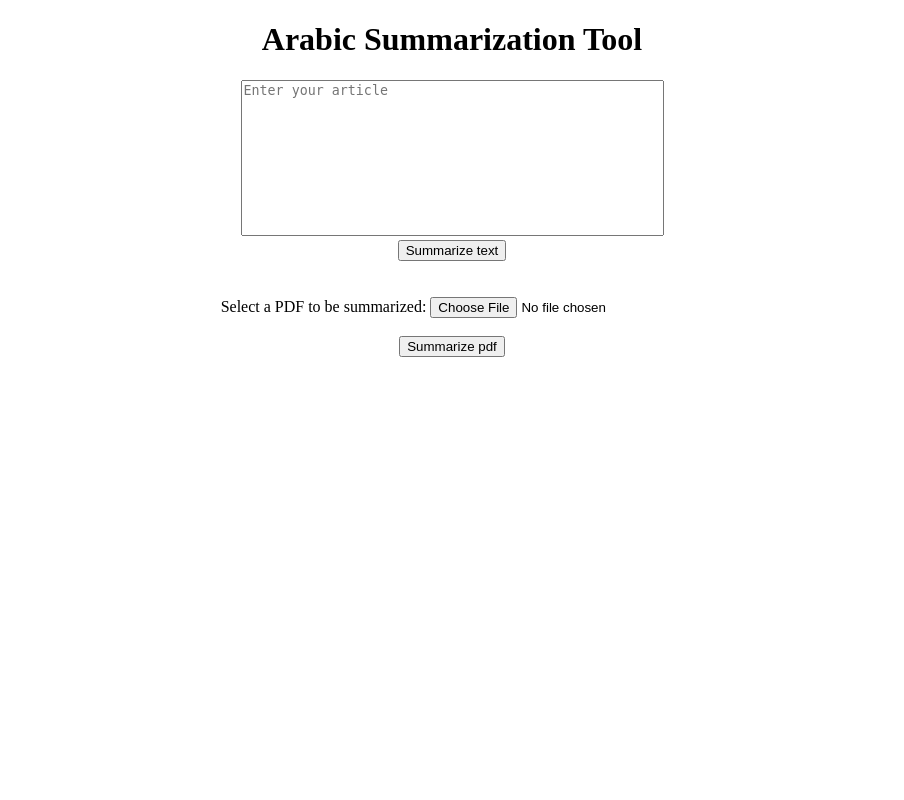
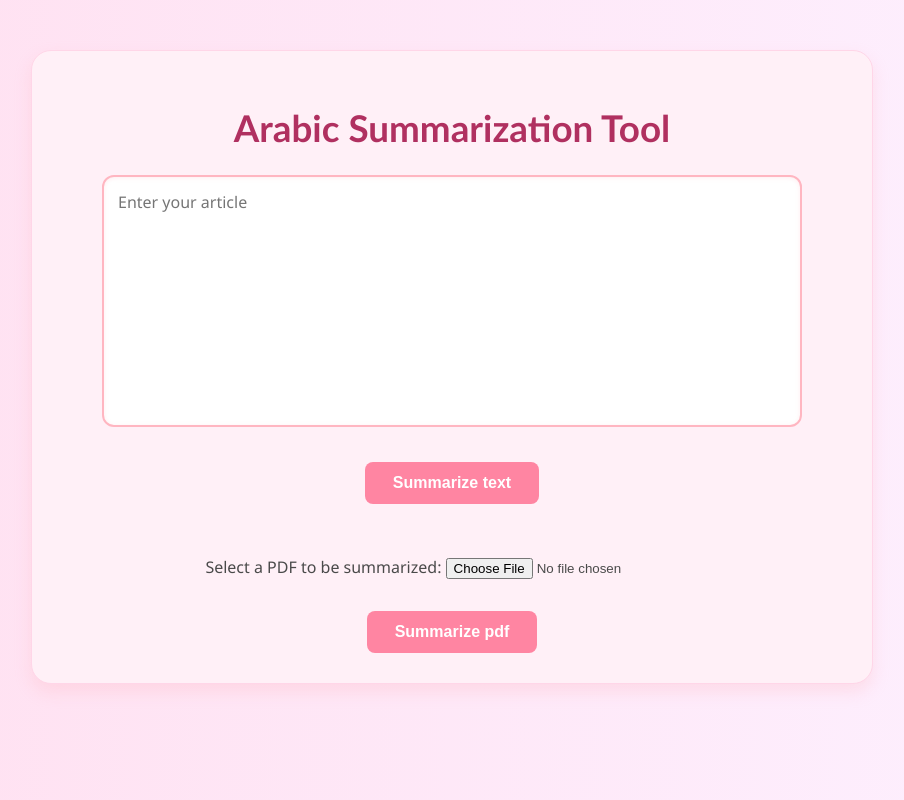
Before and after one commit to RanwaKhaled/Arabic-Text-Summariztion, a Flask app: page / in a window 1280 px wide. Shown: the whole page, without its empty margins (188-1092 px from the left). Run offline with Flask 3, Linux system fonts and the light colour scheme.

Commit message:
Add more styling to index.css

```diff
--- a/Arabic summarization tool/static/css/index.css
+++ b/Arabic summarization tool/static/css/index.css
@@ -1,15 +1,107 @@
-.content{
-    text-align: center;
+/* General body styling */
+body {
+    font-family: 'Segoe UI', Tahoma, Geneva, Verdana, sans-serif;
+    margin: 0;
+    padding: 0;
+    background: linear-gradient(to right, #ffe0f0, #fdf0ff);  /* Soft pink and lavender gradient */
+    color: #4a4a4a;
 }
 
-.generated{
+/* Main content area styled like a card */
+.content {
     text-align: center;
+    margin: 50px auto;
+    padding: 30px 20px;
+    max-width: 800px;
+    background-color: #fff0f7; /* Soft pink */
+    box-shadow: 0 8px 16px rgba(255, 182, 193, 0.3); /* Subtle pink shadow */
+    border-radius: 20px;
+    border: 1px solid #ffd6e8;
+}
+
+/* Page title */
+.content h1 {
+    font-family: "Trebuchet MS", sans-serif;
+    font-size: 2.3em;
+    color: #b03060; /* Rosy pink */
+    margin-bottom: 25px;
+    font-weight: bold;
+}
+
+/* Textarea styling */
+textarea {
+    width: 100%;
+    max-width: 700px;
+    resize: none;
+    padding: 14px;
+    font-size: 1em;
+    border: 2px solid #ffb6c1; /* Light pink border */
+    border-radius: 12px;
+    box-sizing: border-box;
+    margin-bottom: 20px;
+    background-color: #fff;
+    font-family: inherit;
+    box-shadow: inset 0 1px 4px rgba(255, 192, 203, 0.3);
+}
+
+/* Submit buttons */
+input[type="submit"] {
+    background-color: #ff85a2; /* Vibrant pink */
+    color: white;
+    border: none;
+    padding: 12px 28px;
+    font-size: 1em;
+    border-radius: 8px;
+    cursor: pointer;
+    transition: background-color 0.3s ease, transform 0.1s ease;
+    margin-top: 10px;
+    font-weight: bold;
+}
+
+input[type="submit"]:hover {
+    background-color: #ff5c8a; /* Darker pink on hover */
+    transform: scale(1.03);
+}
+
+/* File input */
+form input[type="file"] {
+    margin-top: 10px;
+}
+
+/* Generated summary box */
+.generated {
+    text-align: left;
+    margin: 30px auto;
+    padding: 20px;
+    background-color: #fff9fc; /* Almost white with a pink tint */
+    border-left: 6px solid #e75480; /* Deep pink bar */
+    border-radius: 12px;
+    width: 100%;
+    max-width: 700px;
     overflow-wrap: break-word;
     word-wrap: break-word;
-    display: inline-block;
-    width: 600px;
+    box-shadow: 0 4px 12px rgba(255, 192, 203, 0.3);
 }
 
-textarea{
-    resize: none;
+/* Summary title */
+.generated h2 {
+    margin-top: 0;
+    color: #b03060;
 }
+
+/* Responsive tweaks */
+@media (max-width: 600px) {
+    .content {
+        margin: 20px;
+        padding: 15px;
+    }
+
+    textarea,
+    .generated {
+        width: 100%;
+    }
+
+    input[type="submit"] {
+        width: 100%;
+    }
+}
```
